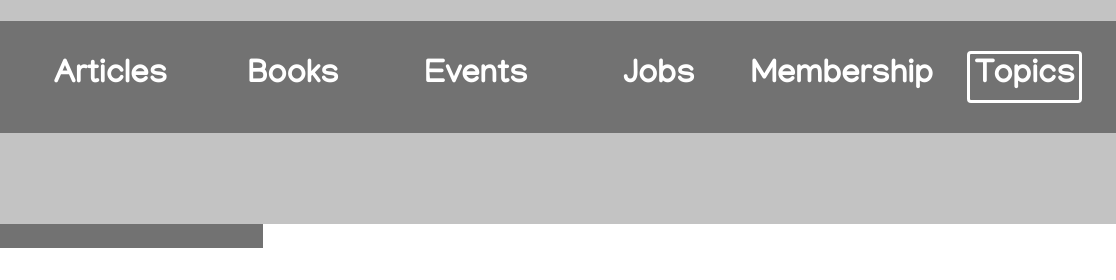
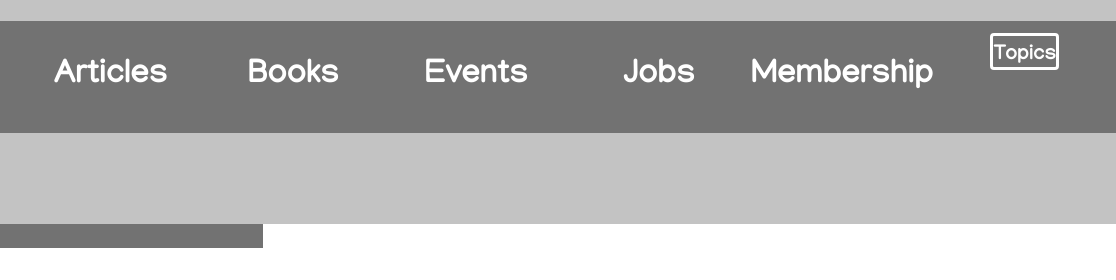
Before and after one commit to jdmartinez1062/Design-Teardown, a plain HTML site: page index.HTML in a window 1280 px wide. Shown: the full height of the page, 164-1280 px from the left. Drawn offline with Linux system fonts and the light colour scheme.

Commit message:
added styling for nav bar

```diff
--- a/css/style.css
+++ b/css/style.css
@@ -159,10 +159,15 @@ nav{
 .heat-2 .last-child {
   border: 3px solid white;
   border-radius: 4px;
-  padding: 4px;
   display: flex;
-  justify-content: center;
-  align-content: center;
+  justify-content: baseline;
+  align-items: center;
+  padding: 0.35087719298246rem 0 0 0;
+  margin-top: 12px;
+  font-size: calc(0.9em + 0.1vw);
+}
+.col-1-7:last-child {
+  align-items: flex-start;
 }
 .heat-god{
 
```
